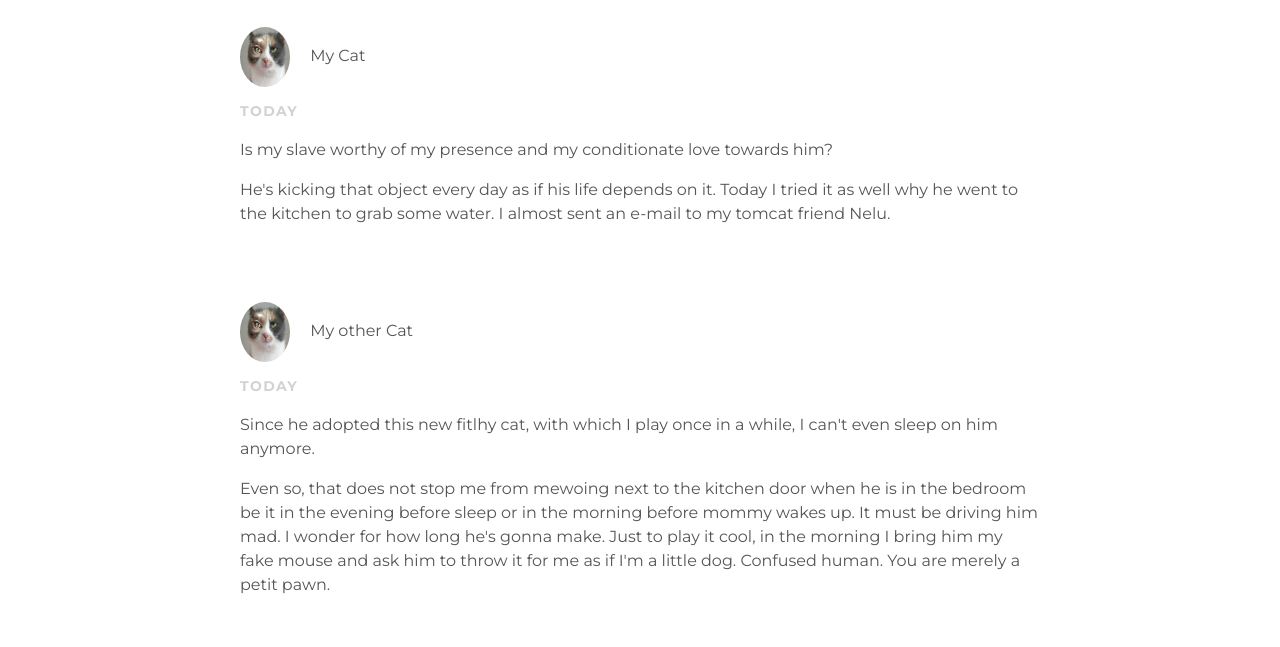
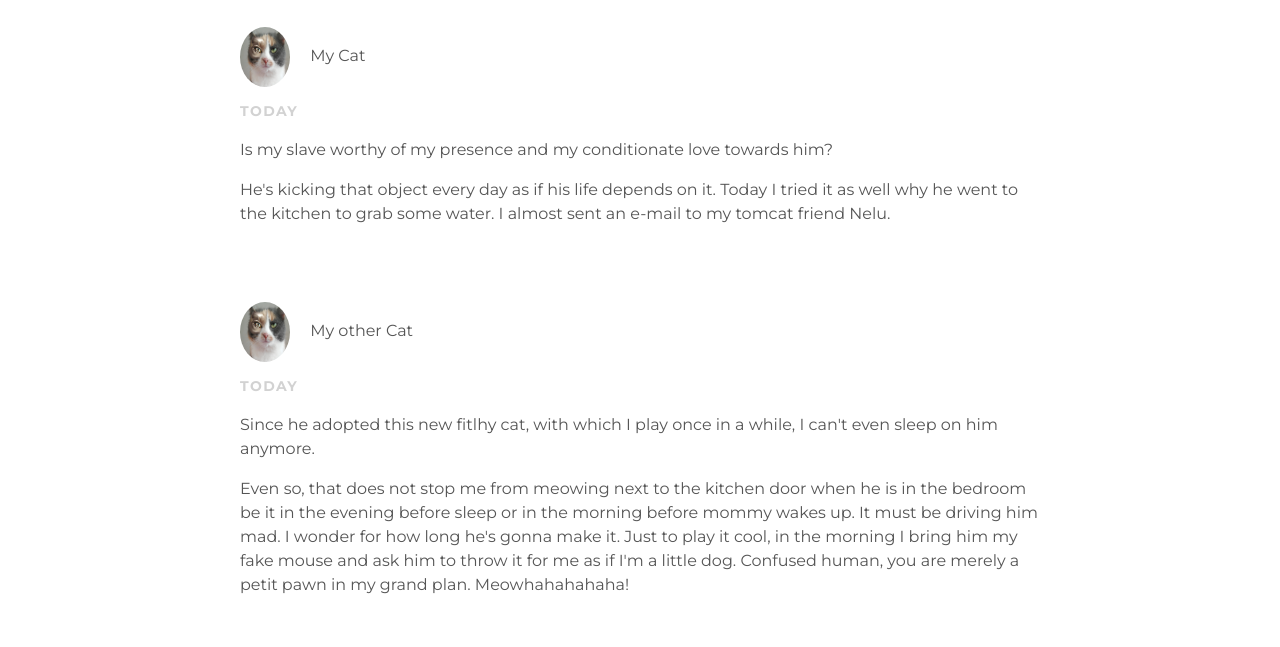
Before and after one commit to kulandrei/kulandrei.github.io, a plain HTML site: page index.html in a window 1280 px wide. Shown: the part 153-800 px from the top of the page. Drawn offline with Linux system fonts and the light colour scheme; files whose address does not match are found by name.

Commit message:
Update index.html

```diff
--- a/index.html
+++ b/index.html
@@ -37,8 +37,8 @@
               <span>My other Cat</span>
               <p class="post-date">Today</p>
               <p>Since he adopted this new fitlhy cat, with which I play once in a while, I can't even sleep on him anymore.</p>
-              <p>Even so, that does not stop me from mewoing next to the kitchen door when he is in the bedroom be it in the evening before sleep or in the morning before mommy wakes up.
-                It must be driving him mad. I wonder for how long he's gonna make. Just to play it cool, in the morning I bring him my fake mouse and ask him to throw it for me as if I'm a little dog. Confused human. You are merely a petit pawn.</p>
+              <p>Even so, that does not stop me from meowing next to the kitchen door when he is in the bedroom be it in the evening before sleep or in the morning before mommy wakes up.
+                It must be driving him mad. I wonder for how long he's gonna make it. Just to play it cool, in the morning I bring him my fake mouse and ask him to throw it for me as if I'm a little dog. Confused human, you are merely a petit pawn in my grand plan. Meowhahahahaha!</p>
             </div>
           </div>
         </div>
```
